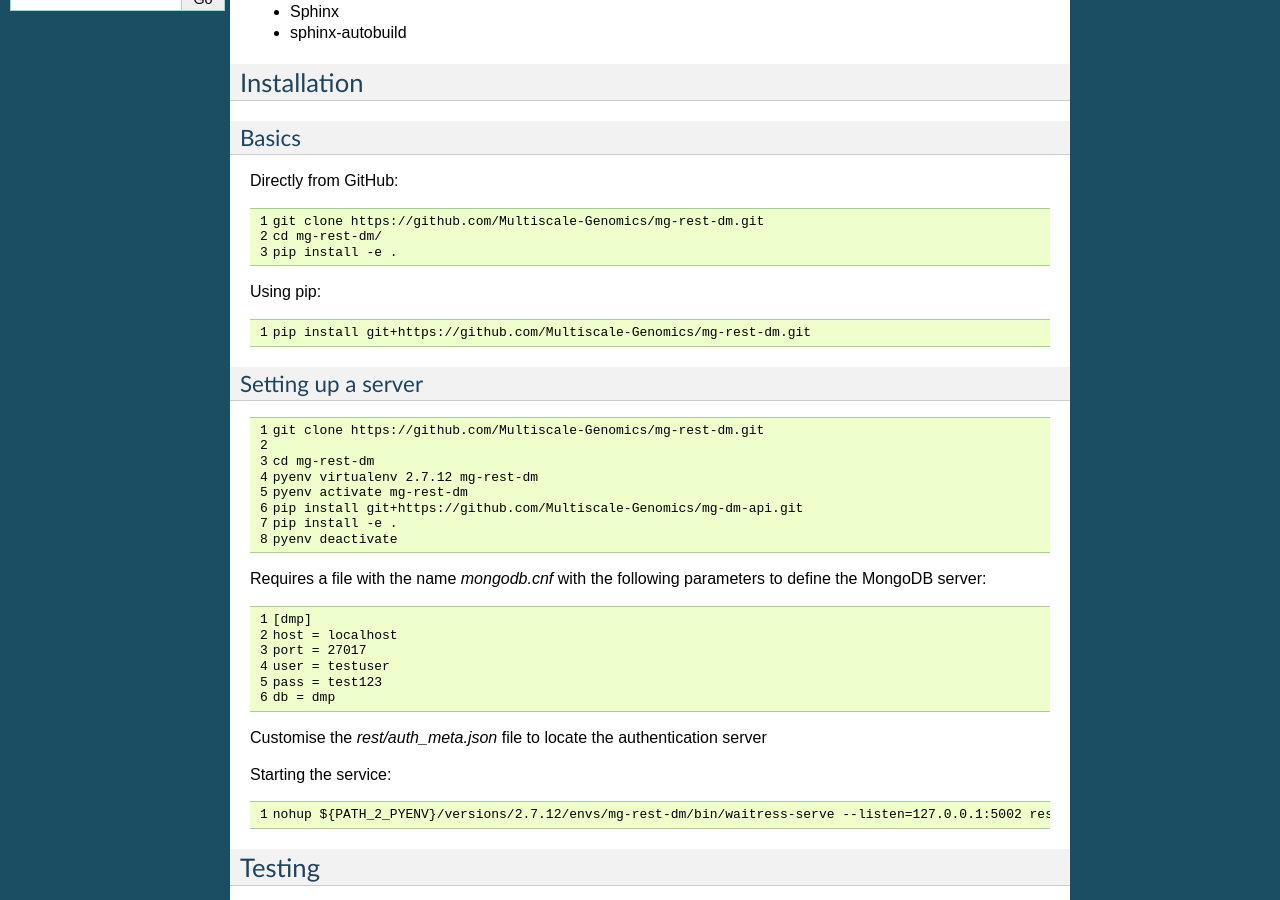
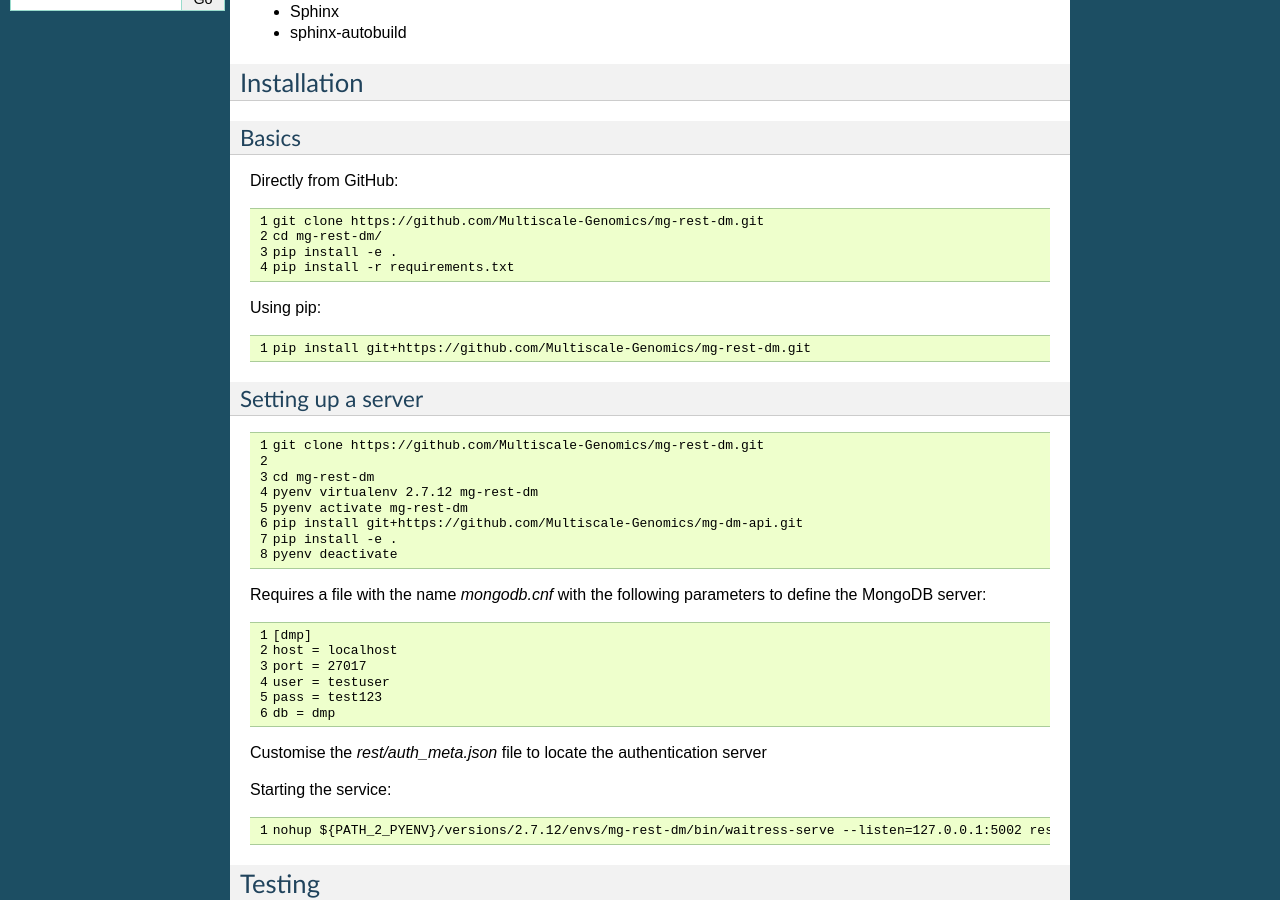
Before and after one commit to Multiscale-Genomics/mg-rest-dm, a Sphinx documentation site: the page built from docs/install.rst, in a window 1280 px wide and 900 px high, scrolled down 458 px. Built offline with Sphinx 7.4.7, drawn with Linux system fonts in a browser that asks for light colours.

Commit message:
Updated the installation proceedure

```diff
--- a/docs/install.rst
+++ b/docs/install.rst
@@ -34,6 +34,7 @@ Directly from GitHub:
    git clone https://github.com/Multiscale-Genomics/mg-rest-dm.git
    cd mg-rest-dm/
    pip install -e .
+   pip install -r requirements.txt
 
 Using pip:
 
```
Also changed, not shown: README.md (+1 -0 lines).
